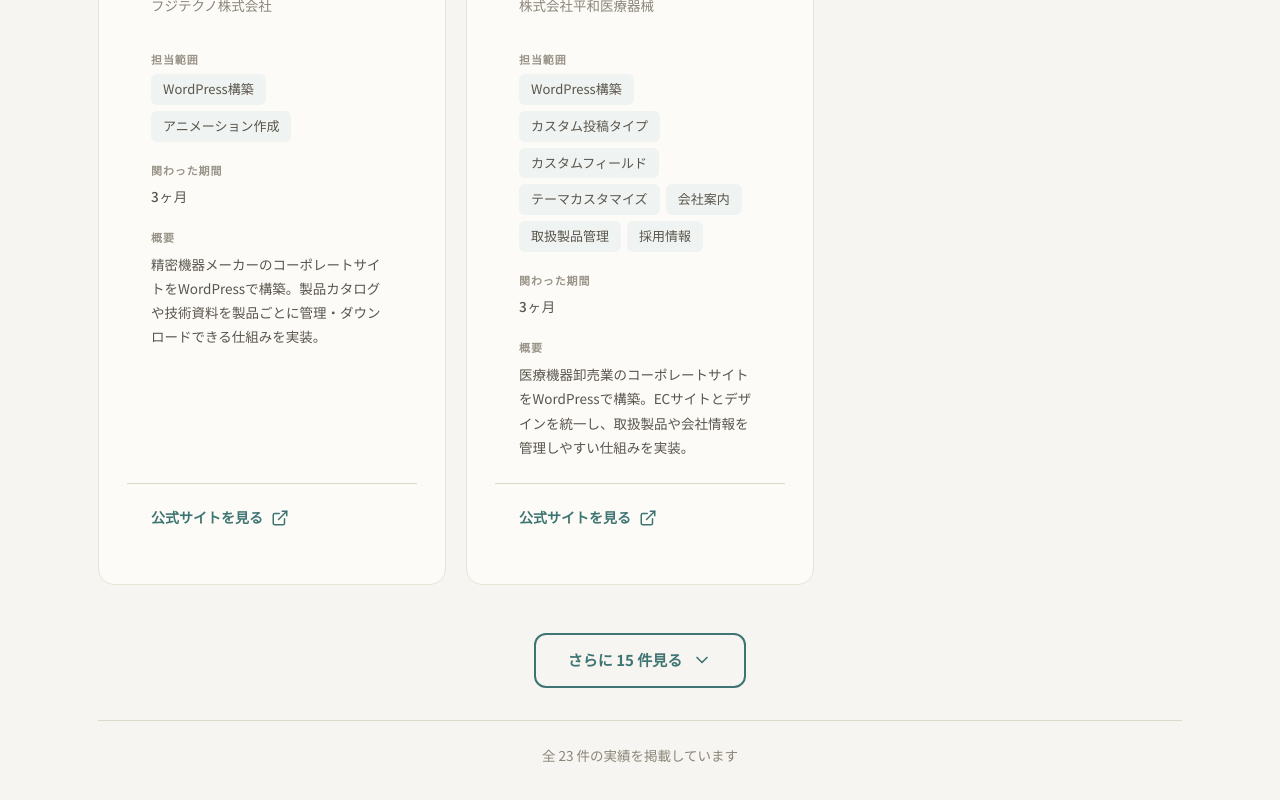
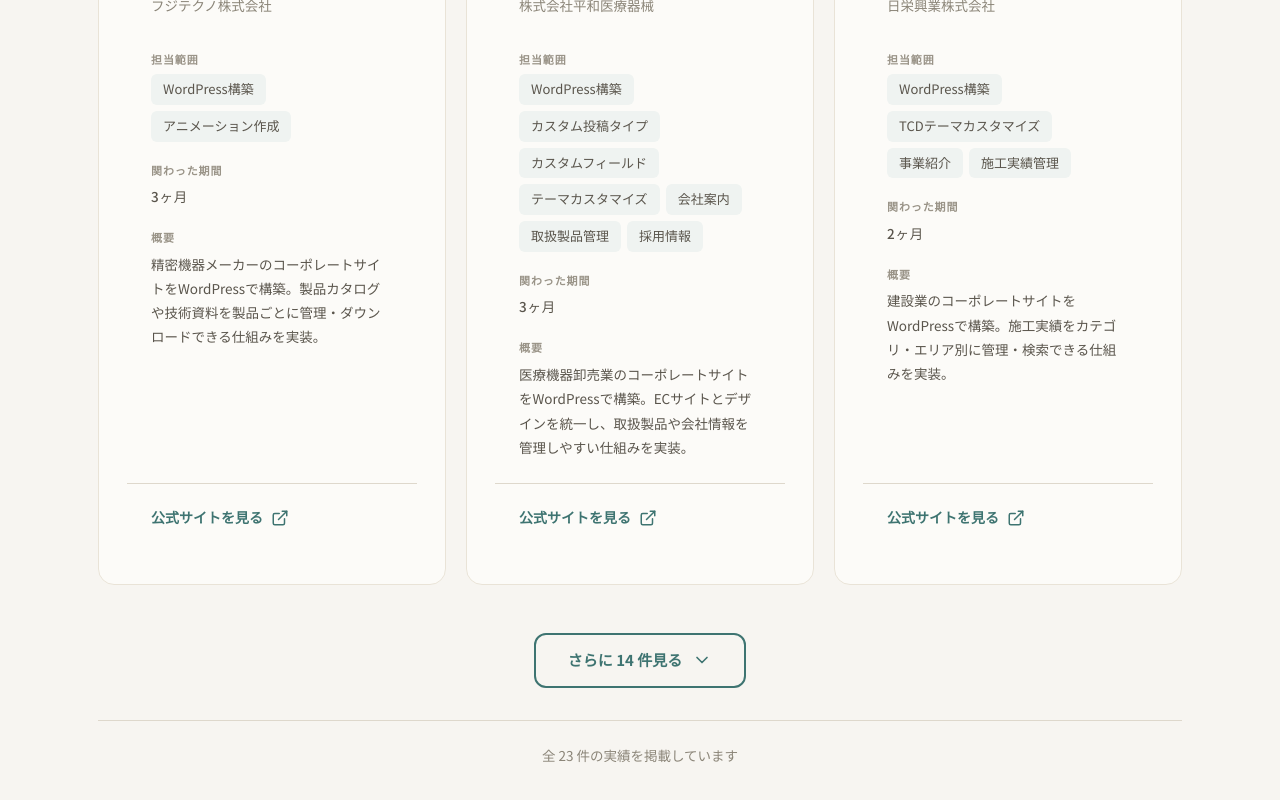
Before and after one commit to irodori448/portfolio-site, a Next.js app: page / in a window 1280 px wide. Shown: the part 6872-7672 px from the top of the page. Built offline with nearby package versions, Linux system fonts and the light colour scheme; no server answers.

Commit message:
サイトの実績ページを更新

```diff
--- a/src/components/WorksSection.tsx
+++ b/src/components/WorksSection.tsx
@@ -5,12 +5,29 @@ import Link from 'next/link';
 import Image from 'next/image';
 import { works, WorkCategory, categoryLabels, categoryColors, categoryTextColors } from '@/data/works';
 
-const INITIAL_VISIBLE_COUNT = 8;
+// ブレークポイントごとの初期表示件数（各カラム数で割り切れる数）
+// Desktop: 3カラム → 9 (3×3), Tablet: 2カラム → 8 (2×4), Mobile: 1カラム → 6
+function getInitialVisibleCount(): number {
+  if (typeof window === 'undefined') return 9; // SSR時はデスクトップ基準
+  const width = window.innerWidth;
+  if (width >= 1024) return 9;   // 3カラム × 3行
+  if (width >= 640) return 8;    // 2カラム × 4行
+  return 6;                       // 1カラム × 6行
+}
 
 export function WorksSection() {
   const [activeCategory, setActiveCategory] = useState<WorkCategory | 'all'>('all');
-  const [visibleCount, setVisibleCount] = useState(INITIAL_VISIBLE_COUNT);
+  const [visibleCount, setVisibleCount] = useState(() => getInitialVisibleCount());
   const [selectedWork, setSelectedWork] = useState<typeof works[0] | null>(null);
+
+  // 画面リサイズ時に初期表示件数を再計算（カテゴリ切替時もリセットされるためここで補正）
+  useEffect(() => {
+    const handleResize = () => {
+      setVisibleCount(getInitialVisibleCount());
+    };
+    window.addEventListener('resize', handleResize);
+    return () => window.removeEventListener('resize', handleResize);
+  }, []);
 
   const filteredWorks = useMemo(() => {
     if (activeCategory === 'all') return works;
@@ -23,13 +40,22 @@ export function WorksSection() {
 
   const categories: (WorkCategory | 'all')[] = ['all', 'shopify', 'corporate', 'recruit', 'lp'];
 
+  // 追加読み込み時の件数もブレークポイントに合わせる（1行分＝カラム数の倍数）
+  const getLoadMoreCount = () => {
+    if (typeof window === 'undefined') return 3;
+    const width = window.innerWidth;
+    if (width >= 1024) return 3; // 3カラム → 1行分
+    if (width >= 640) return 2;  // 2カラム → 1行分
+    return 1;                     // 1カラム → 1行分
+  };
+
   const handleLoadMore = () => {
-    setVisibleCount((prev) => prev + INITIAL_VISIBLE_COUNT);
+    setVisibleCount((prev) => prev + getLoadMoreCount());
   };
 
   const handleCategoryChange = (category: WorkCategory | 'all') => {
     setActiveCategory(category);
-    setVisibleCount(INITIAL_VISIBLE_COUNT);
+    setVisibleCount(getInitialVisibleCount());
   };
 
   const openImageModal = useCallback((work: typeof works[0]) => {
```
